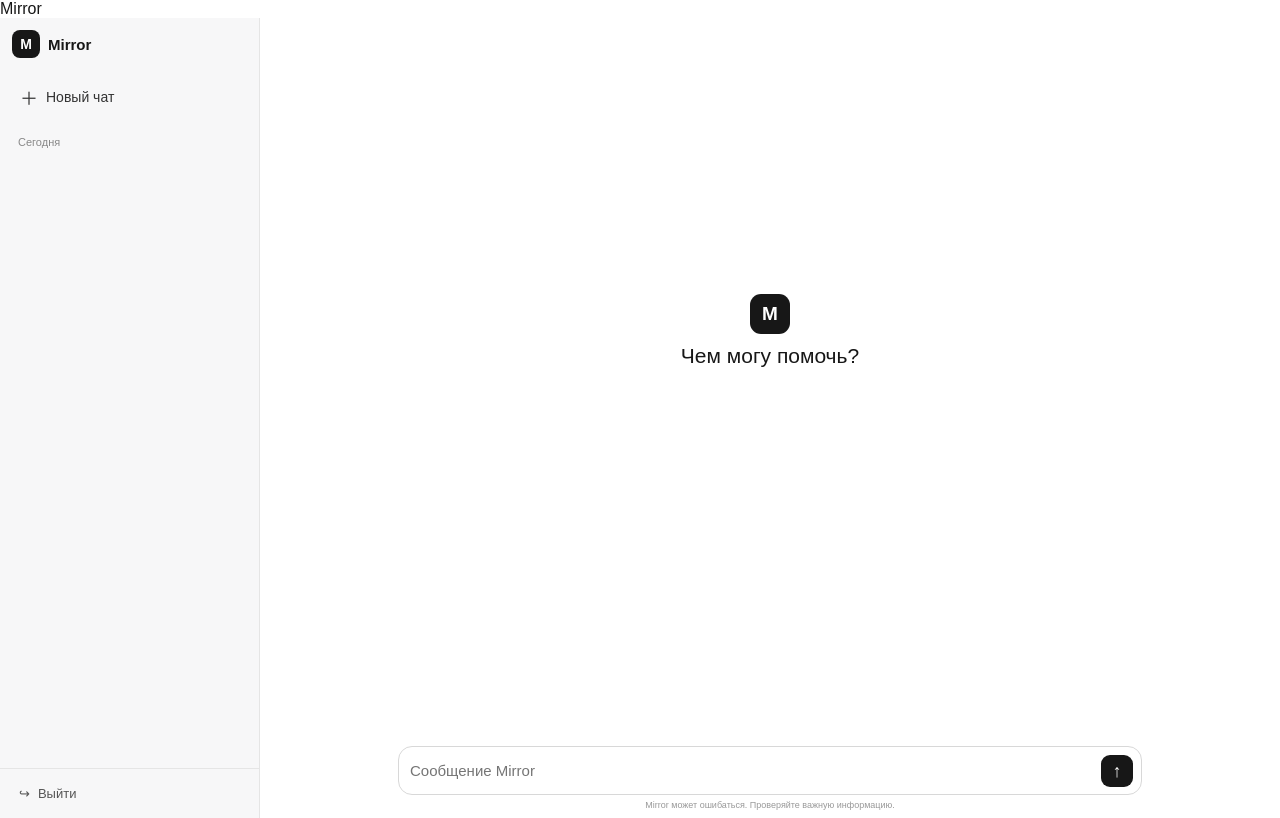
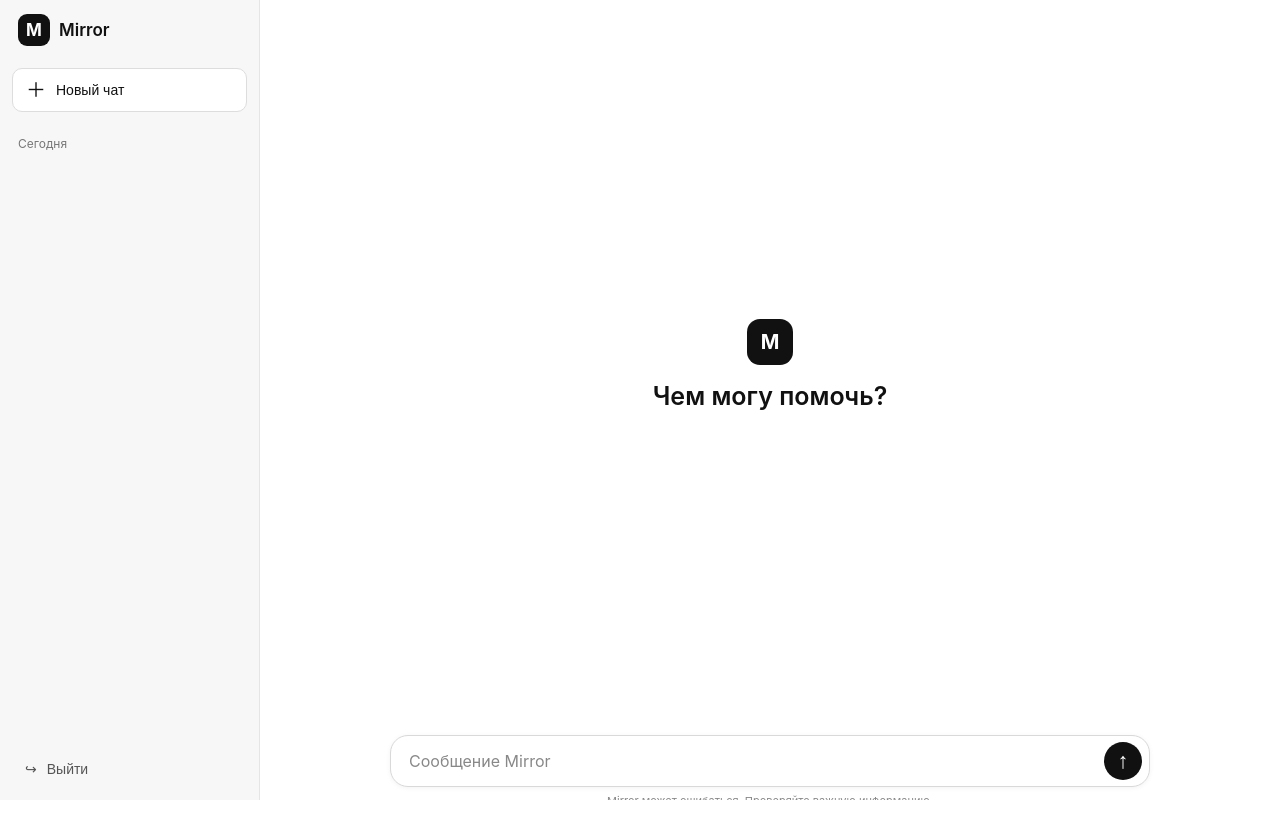
Before and after one commit to KikiKikiKi-kik/Mirror-ai, a website: page index.html in a window 1280 px wide. Drawn offline with Linux system fonts and the light colour scheme.

Commit message:
Update style.css

```diff
--- a/style.css
+++ b/style.css
@@ -4,46 +4,41 @@
 
 html,
 body {
+  margin: 0;
+  padding: 0;
   width: 100%;
   height: 100%;
-  margin: 0;
-  padding: 0;
-}
-
-html {
-  -webkit-text-size-adjust: 100%;
+  overflow: hidden;
+  font-family: -apple-system, BlinkMacSystemFont, "Segoe UI", sans-serif;
+  background: #fff;
+  color: #111;
 }
 
 body {
-  overflow: hidden;
-  font-family: Arial, sans-serif;
-  background: #fff;
-  color: #171717;
-}
-
-button,
-textarea {
-  font-family: inherit;
+  min-width: 0;
 }
 
 .app {
+  position: relative;
   width: 100%;
-  height: 100dvh;
+  height: 100%;
+  min-width: 0;
+  overflow: hidden;
 }
-
 
 /* =========================
    SIDEBAR
 ========================= */
 
 .sidebar {
-  width: 260px;
-  height: 100dvh;
+  position: fixed;
+  z-index: 100;
+  left: 0;
+  top: 0;
+  bottom: 0;
 
-  position: fixed;
-  top: 0;
-  left: 0;
-  z-index: 1000;
+  width: 270px;
+  max-width: 85vw;
 
   display: flex;
   flex-direction: column;
@@ -53,256 +48,251 @@ textarea {
 
   transform: translateX(-100%);
   transition: transform 0.2s ease;
+
+  overflow: hidden;
 }
 
 .sidebar.open {
   transform: translateX(0);
 }
 
-
-/* =========================
-   SIDEBAR HEADER
-   ========================= */
-
 .sidebar-header {
-  height: 52px;
-
-  padding: 0 12px;
+  height: 60px;
+  min-height: 60px;
 
   display: flex;
   align-items: center;
   justify-content: space-between;
+
+  padding: 0 14px 0 18px;
 }
 
 .brand {
   display: flex;
   align-items: center;
-  gap: 8px;
+  gap: 9px;
 
-  font-size: 15px;
+  font-size: 17px;
   font-weight: 600;
 }
 
-.brand-mark {
-  width: 28px;
-  height: 28px;
-
+.brand-mark,
+.welcome-mark {
   display: flex;
   align-items: center;
   justify-content: center;
 
-  border-radius: 8px;
+  width: 32px;
+  height: 32px;
 
-  background: #171717;
-  color: #fff;
+  border-radius: 9px;
+  background: #111;
+  color: white;
 
-  font-size: 14px;
+  font-weight: 700;
 }
 
 .close-menu {
-  width: 30px;
-  height: 30px;
-
-  display: flex;
-  align-items: center;
-  justify-content: center;
-
-  padding: 0;
+  width: 34px;
+  height: 34px;
 
   border: 0;
-  border-radius: 7px;
-
   background: transparent;
 
+  border-radius: 8px;
+
+  font-size: 27px;
+  line-height: 1;
   color: #555;
 
-  font-size: 22px;
-  line-height: 1;
+  cursor: pointer;
 }
 
-.close-menu:active {
-  background: #e5e5e5;
+.close-menu:hover {
+  background: #e9e9e9;
 }
 
-
-/* =========================
-   NEW CHAT
-   ========================= */
-
 .sidebar-top {
-  padding: 5px 10px 10px;
+  padding: 8px 12px;
 }
 
 .new-chat {
   width: 100%;
+  height: 44px;
 
   display: flex;
   align-items: center;
-  gap: 8px;
+  gap: 10px;
 
-  padding: 9px 10px;
+  padding: 0 13px;
 
-  border: 0;
-  border-radius: 8px;
+  border: 1px solid #ddd;
+  border-radius: 10px;
 
-  background: transparent;
+  background: white;
+  color: #111;
 
   font-size: 14px;
-  color: #333;
-
-  text-align: left;
+  cursor: pointer;
 }
 
-.new-chat:active {
-  background: #e5e5e5;
+.new-chat:hover {
+  background: #f0f0f0;
 }
 
 .plus {
-  font-size: 18px;
+  font-size: 20px;
+  line-height: 1;
 }
-
-
-/* =========================
-   HISTORY
-   ========================= */
 
 .history {
   flex: 1;
   min-height: 0;
 
-  padding: 0 10px;
+  overflow-y: auto;
 
-  overflow-y: auto;
+  padding: 8px 10px;
 }
 
 .history-title {
-  padding: 7px 8px;
+  padding: 8px 8px 7px;
 
-  color: #888;
-
-  font-size: 11px;
+  font-size: 12px;
+  color: #777;
 }
 
 .history-item {
   width: 100%;
 
-  padding: 8px 9px;
-  margin-bottom: 2px;
+  padding: 10px 9px;
 
-  border: 0;
-  border-radius: 7px;
+  border-radius: 8px;
 
-  background: transparent;
+  font-size: 14px;
+  color: #333;
 
-  color: #444;
+  white-space: nowrap;
+  overflow: hidden;
+  text-overflow: ellipsis;
 
-  text-align: left;
-
-  font-size: 13px;
-
-  overflow: hidden;
-  white-space: nowrap;
-  text-overflow: ellipsis;
+  cursor: pointer;
 }
 
-
-/* =========================
-   SIDEBAR BOTTOM
-   ========================= */
+.history-item:hover {
+  background: #e9e9e9;
+}
 
 .sidebar-bottom {
-  padding: 9px 10px;
-
-  border-top: 1px solid #e5e5e5;
+  padding: 10px 12px;
 }
 
 .exit-button {
   width: 100%;
+  height: 42px;
 
   display: flex;
   align-items: center;
-  gap: 8px;
+  gap: 10px;
 
-  padding: 8px 9px;
+  padding: 0 13px;
 
   border: 0;
-  border-radius: 7px;
+  border-radius: 9px;
 
   background: transparent;
-
   color: #555;
 
-  font-size: 13px;
+  font-size: 14px;
+
+  cursor: pointer;
 }
 
+.exit-button:hover {
+  background: #e9e9e9;
+}
 
 /* =========================
    MAIN
 ========================= */
 
 .main {
+  position: relative;
+
   width: 100%;
-  height: 100dvh;
+  height: 100%;
+
+  min-width: 0;
+  min-height: 0;
 
   display: flex;
   flex-direction: column;
 
-  background: #fff;
+  overflow: hidden;
 }
 
+.topbar {
+  position: absolute;
+  z-index: 20;
 
-/* =========================
-   TOPBAR
-   ========================= */
+  top: 0;
+  left: 0;
+  right: 0;
 
-.topbar {
-  width: 100%;
-  height: 48px;
-
-  flex-shrink: 0;
+  height: 54px;
 
   display: flex;
   align-items: center;
 
-  padding: 0 10px;
+  padding: 0 12px;
+
+  pointer-events: none;
 }
 
 .mobile-menu {
-  width: 34px;
-  height: 34px;
+  pointer-events: auto;
 
-  display: flex;
-  align-items: center;
-  justify-content: center;
-
-  padding: 0;
+  width: 40px;
+  height: 40px;
 
   border: 0;
-  border-radius: 8px;
+  border-radius: 9px;
 
-  background: transparent;
+  background: rgba(255, 255, 255, 0.92);
 
-  font-size: 20px;
+  font-size: 22px;
+  color: #222;
+
+  cursor: pointer;
+}
+
+.mobile-menu:hover {
+  background: #f0f0f0;
 }
 
 .mobile-title {
-  margin-left: 6px;
+  margin-left: 10px;
 
-  font-size: 15px;
+  font-size: 16px;
   font-weight: 600;
 }
-
 
 /* =========================
    CHAT
 ========================= */
 
 .chat {
+  position: relative;
+
   width: 100%;
-  height: calc(100dvh - 48px);
+  height: 100%;
+
+  min-width: 0;
+  min-height: 0;
 
   display: flex;
   flex-direction: column;
+
+  overflow: hidden;
 }
 
 .messages {
@@ -312,54 +302,44 @@ textarea {
   width: 100%;
 
   overflow-y: auto;
+  overflow-x: hidden;
 
-  padding: 15px 10px 100px;
+  padding: 70px 16px 150px;
 }
-
-
-/* =========================
-   WELCOME
-   ========================= */
 
 .welcome {
   width: 100%;
-  height: 100%;
+  max-width: 760px;
+
+  min-height: calc(100% - 30px);
+
+  margin: 0 auto;
 
   display: flex;
   flex-direction: column;
-
   align-items: center;
   justify-content: center;
 
-  padding-bottom: 50px;
+  text-align: center;
 }
 
 .welcome-mark {
-  width: 40px;
-  height: 40px;
+  width: 46px;
+  height: 46px;
 
-  display: flex;
-  align-items: center;
-  justify-content: center;
+  border-radius: 13px;
 
-  margin-bottom: 10px;
+  font-size: 20px;
 
-  border-radius: 11px;
-
-  background: #171717;
-  color: #fff;
-
-  font-size: 19px;
-  font-weight: 600;
+  margin-bottom: 16px;
 }
 
 .welcome h1 {
   margin: 0;
 
-  font-size: 21px;
-  font-weight: 500;
+  font-size: 25px;
+  font-weight: 600;
 }
-
 
 /* =========================
    MESSAGES
@@ -369,73 +349,118 @@ textarea {
   width: 100%;
   max-width: 760px;
 
-  margin: 0 auto 15px;
+  margin: 0 auto 22px;
 
-  display: flex;
-}
-
-.message-user {
-  justify-content: flex-end;
-}
-
-.message-mirror {
-  justify-content: flex-start;
-}
-
-.bubble {
-  max-width: 88%;
-
-  padding: 8px 11px;
-
-  border-radius: 12px;
-
-  font-size: 14px;
-  line-height: 1.5;
+  font-size: 15px;
+  line-height: 1.55;
 
   overflow-wrap: anywhere;
 }
 
-.message-user .bubble {
+.message.user {
+  display: flex;
+  justify-content: flex-end;
+}
+
+.message.user .message-content {
+  max-width: 82%;
+
+  padding: 10px 14px;
+
+  border-radius: 18px;
+
   background: #f0f0f0;
 }
 
-.message-mirror .bubble {
-  background: transparent;
+.message.assistant .message-content {
+  width: 100%;
 }
 
+.message-content h1,
+.message-content h2,
+.message-content h3 {
+  margin-top: 18px;
+  margin-bottom: 8px;
+}
+
+.message-content h1 {
+  font-size: 22px;
+}
+
+.message-content h2 {
+  font-size: 19px;
+}
+
+.message-content h3 {
+  font-size: 17px;
+}
+
+.message-content strong {
+  font-weight: 700;
+}
+
+.message-content code {
+  padding: 2px 5px;
+
+  border-radius: 5px;
+
+  background: #f0f0f0;
+
+  font-family: monospace;
+  font-size: 0.9em;
+}
 
 /* =========================
-   COMPOSER
+   INPUT
 ========================= */
 
 .composer-area {
-  width: 100%;
+  position: absolute;
 
-  padding: 0 8px 8px;
+  left: 0;
+  right: 0;
+  bottom: 0;
+
+  z-index: 10;
+
+  padding: 10px 12px 12px;
+
+  background: linear-gradient(
+    to bottom,
+    rgba(255, 255, 255, 0),
+    #fff 18px
+  );
 }
 
 .composer {
   width: 100%;
+  max-width: 760px;
+
+  margin: 0 auto;
+
+  min-height: 52px;
 
   display: flex;
   align-items: flex-end;
-  gap: 6px;
 
-  padding: 7px 8px;
+  padding: 6px 7px 6px 14px;
 
-  border: 1px solid #d8d8d8;
-  border-radius: 14px;
+  border: 1px solid #d9d9d9;
+  border-radius: 18px;
 
-  background: #fff;
+  background: white;
+
+  box-shadow: 0 1px 5px rgba(0, 0, 0, 0.05);
 }
 
 #messageInput {
-  width: 100%;
+  flex: 1;
+
   min-width: 0;
+  max-height: 140px;
 
-  max-height: 150px;
-
-  padding: 6px 3px;
+  margin: 0;
+  padding: 8px 4px;
 
   border: 0;
   outline: 0;
@@ -444,70 +469,137 @@ textarea {
 
   background: transparent;
 
-  font-size: 15px;
+  font-family: inherit;
+  font-size: 16px;
   line-height: 1.4;
+
+  color: #111;
+}
+
+#messageInput::placeholder {
+  color: #888;
 }
 
 .send-button {
-  width: 32px;
-  height: 32px;
+  flex: 0 0 auto;
 
-  flex-shrink: 0;
+  width: 38px;
+  height: 38px;
 
   border: 0;
-  border-radius: 9px;
+  border-radius: 50%;
 
-  background: #171717;
-  color: #fff;
+  background: #111;
+  color: white;
 
-  font-size: 18px;
+  font-size: 22px;
+  line-height: 1;
+
+  cursor: pointer;
+}
+
+.send-button:hover {
+  background: #333;
+}
+
+.send-button:disabled {
+  opacity: 0.4;
+  cursor: default;
 }
 
 .disclaimer {
-  margin: 5px 0 0;
+  max-width: 760px;
+
+  margin: 7px auto 0;
 
   text-align: center;
 
-  color: #999;
-
-  font-size: 9px;
+  font-size: 11px;
+  color: #888;
 }
 
+/* =========================
+   MOBILE
+========================= */
+
+@media (max-width: 700px) {
+  .sidebar {
+    width: 280px;
+    max-width: 82vw;
+  }
+
+  .mobile-menu {
+    display: flex;
+    align-items: center;
+    justify-content: center;
+  }
+
+  .mobile-title {
+    display: block;
+  }
+
+  .messages {
+    padding-left: 12px;
+    padding-right: 12px;
+    padding-bottom: 145px;
+  }
+
+  .message {
+    font-size: 15px;
+  }
+
+  .message.user .message-content {
+    max-width: 88%;
+  }
+
+  .welcome h1 {
+    font-size: 23px;
+  }
+
+  .composer-area {
+    padding-left: 8px;
+    padding-right: 8px;
+    padding-bottom: 8px;
+  }
+
+  .composer {
+    border-radius: 17px;
+  }
+
+  .disclaimer {
+    font-size: 10px;
+  }
+}
 
 /* =========================
    DESKTOP
 ========================= */
 
 @media (min-width: 701px) {
-
   .sidebar {
     transform: translateX(0);
-    position: relative;
+    width: 260px;
+    max-width: none;
+  }
+
+  .main {
+    margin-left: 260px;
+    width: calc(100% - 260px);
   }
 
   .close-menu {
     display: none;
   }
 
-  .mobile-menu,
+  .mobile-menu {
+    display: none;
+  }
+
   .mobile-title {
     display: none;
   }
 
-  .app {
-    display: flex;
-  }
-
-  .main {
-    flex: 1;
-  }
-
-  .messages {
-    padding: 20px 20px 120px;
-  }
-
-  .composer-area {
-    max-width: 760px;
-    margin: 0 auto;
+  .topbar {
+    display: none;
   }
 }
```
Lines whose indentation alone changed are shown as unchanged.
